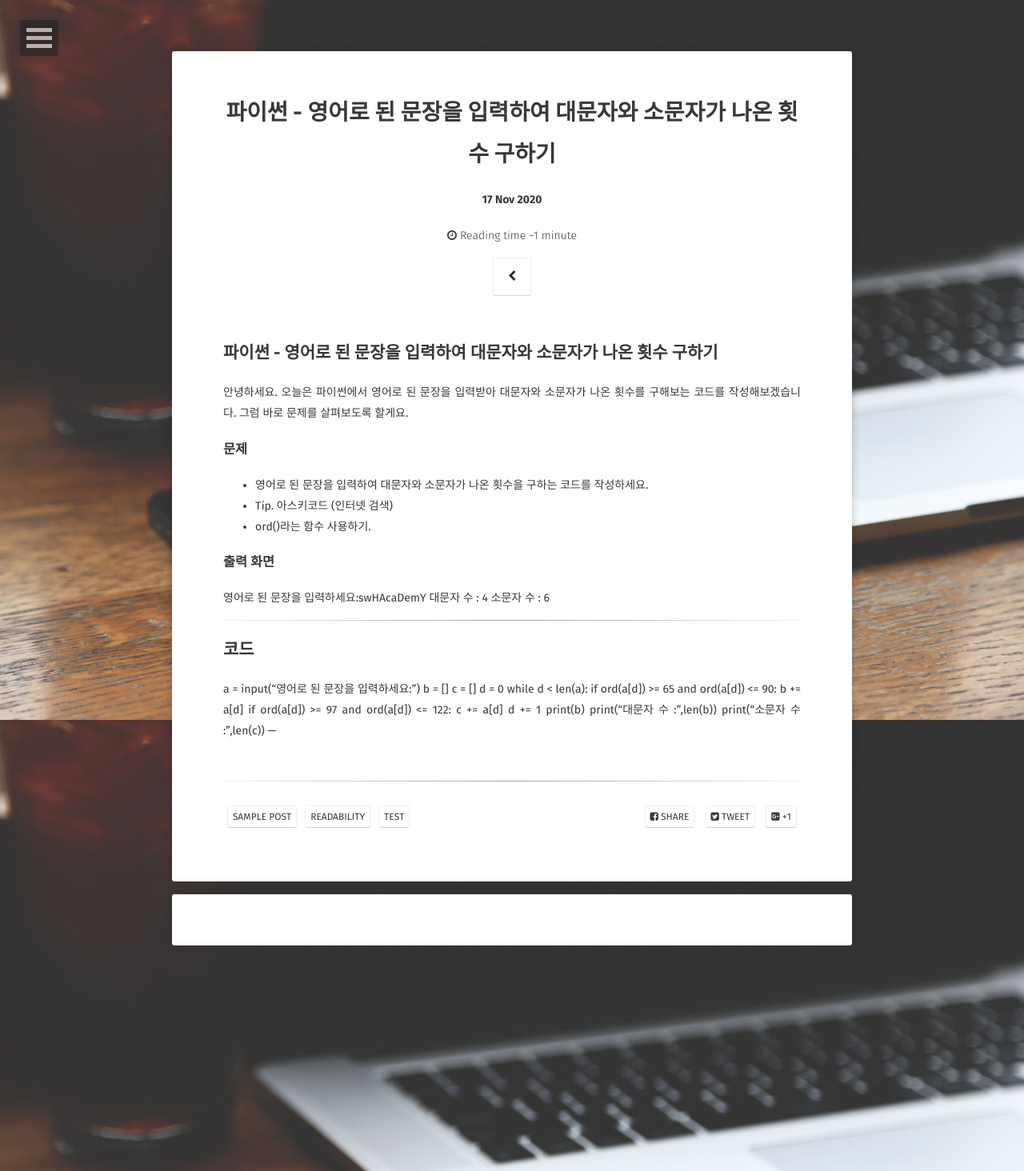
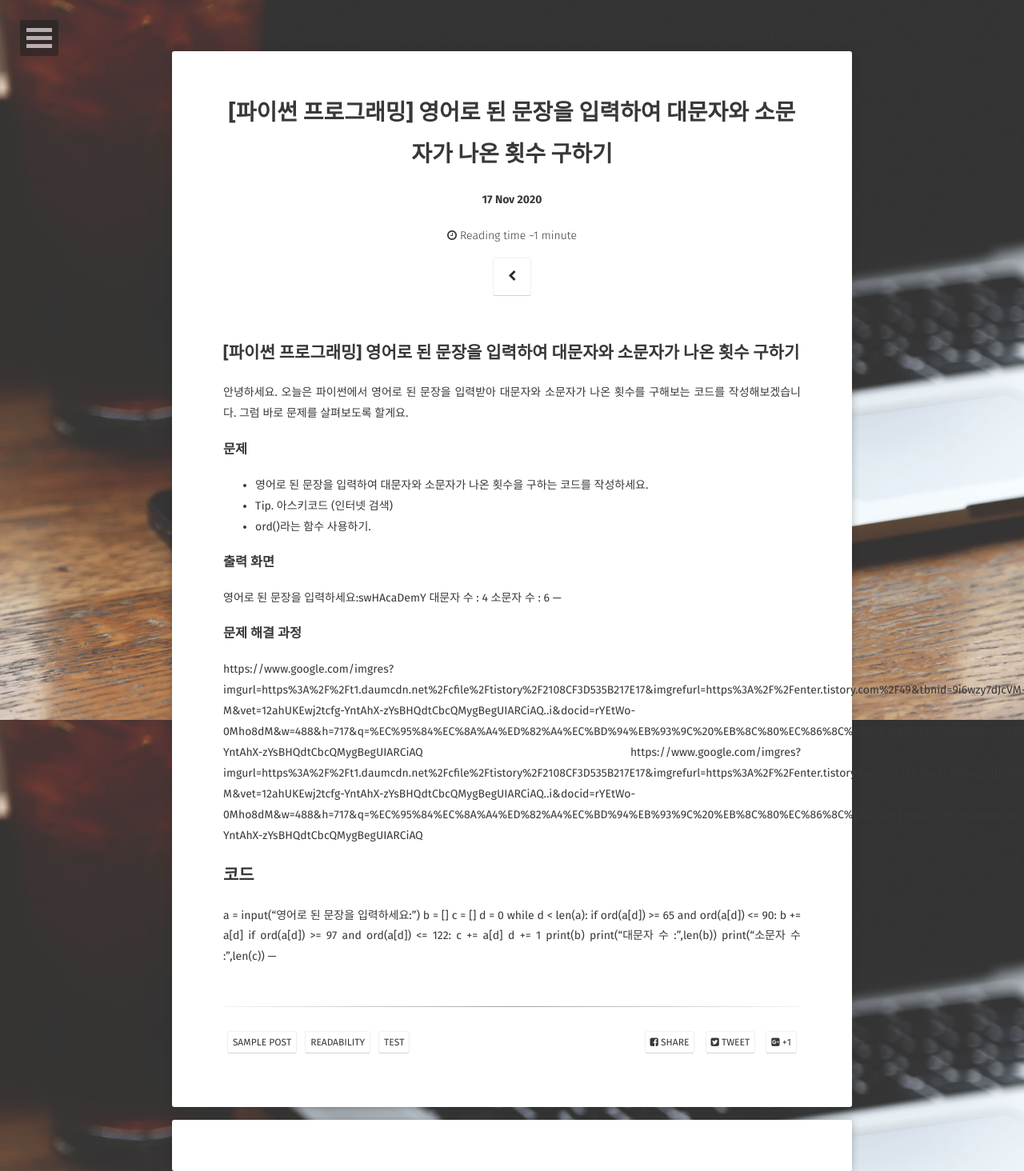
Before and after one commit to yulmukim/yulmukim.github.com, a Jekyll site: the page built from _posts/2020-11-18-readability-post.md, in a window 1280 px wide. Shown: the whole page at 80% size. Built offline with Jekyll 4.4.1, drawn with Linux system fonts in a browser that asks for light colours; some web fonts are replaced; comment, search, counter and statistics services are not loaded.

Commit message:
Update 2020-11-18-readability-post.md

```diff
--- a/_posts/2020-11-18-readability-post.md
+++ b/_posts/2020-11-18-readability-post.md
@@ -1,13 +1,13 @@
 ---
 layout: post
-title: "파이썬 - 영어로 된 문장을 입력하여 대문자와 소문자가 나온 횟수 구하기"
+title: "[파이썬 프로그래밍] 영어로 된 문장을 입력하여 대문자와 소문자가 나온 횟수 구하기"
 date: 2020-11-17
 excerpt: "Python Algorithm"
 tags: [sample post, readability, test]
 comments: true
 ---
 
-## 파이썬 - 영어로 된 문장을 입력하여 대문자와 소문자가 나온 횟수 구하기
+## [파이썬 프로그래밍] 영어로 된 문장을 입력하여 대문자와 소문자가 나온 횟수 구하기
 
 안녕하세요. 오늘은 파이썬에서 영어로 된 문장을 입력받아 대문자와 소문자가 나온 횟수를 구해보는 코드를 작성해보겠습니다.
 그럼 바로 문제를 살펴보도록 할게요.
@@ -25,9 +25,13 @@ comments: true
 영어로 된 문장을 입력하세요:swHAcaDemY
 대문자 수 : 4
 소문자 수 : 6
+---
 
 
----
+### 문제 해결 과정
+
+https://www.google.com/imgres?imgurl=https%3A%2F%2Ft1.daumcdn.net%2Fcfile%2Ftistory%2F2108CF3D535B217E17&imgrefurl=https%3A%2F%2Fenter.tistory.com%2F49&tbnid=9i6wzy7dJcVM-M&vet=12ahUKEwj2tcfg-YntAhX-zYsBHQdtCbcQMygBegUIARCiAQ..i&docid=rYEtWo-0Mho8dM&w=488&h=717&q=%EC%95%84%EC%8A%A4%ED%82%A4%EC%BD%94%EB%93%9C%20%EB%8C%80%EC%86%8C%EB%AC%B8%EC%9E%90&ved=2ahUKEwj2tcfg-YntAhX-zYsBHQdtCbcQMygBegUIARCiAQ
+https://www.google.com/imgres?imgurl=https%3A%2F%2Ft1.daumcdn.net%2Fcfile%2Ftistory%2F2108CF3D535B217E17&imgrefurl=https%3A%2F%2Fenter.tistory.com%2F49&tbnid=9i6wzy7dJcVM-M&vet=12ahUKEwj2tcfg-YntAhX-zYsBHQdtCbcQMygBegUIARCiAQ..i&docid=rYEtWo-0Mho8dM&w=488&h=717&q=%EC%95%84%EC%8A%A4%ED%82%A4%EC%BD%94%EB%93%9C%20%EB%8C%80%EC%86%8C%EB%AC%B8%EC%9E%90&ved=2ahUKEwj2tcfg-YntAhX-zYsBHQdtCbcQMygBegUIARCiAQ
 
 ## 코드
 a = input("영어로 된 문장을 입력하세요:")
```
